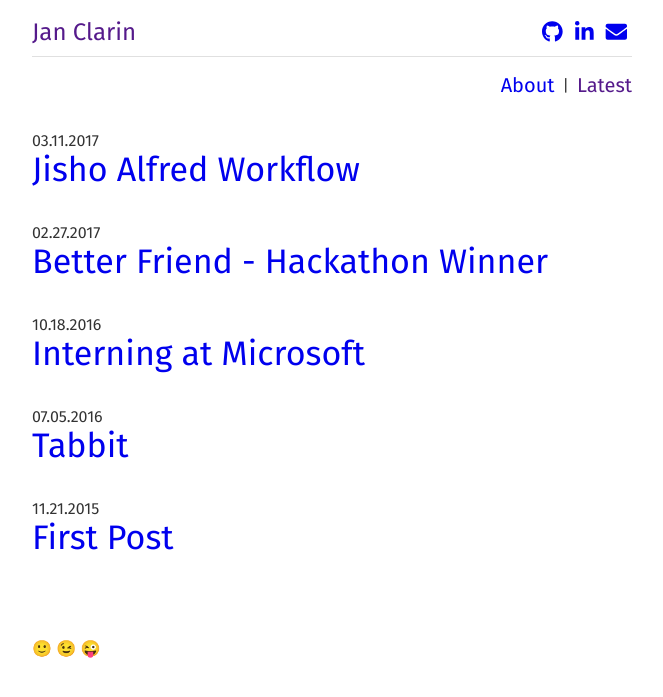
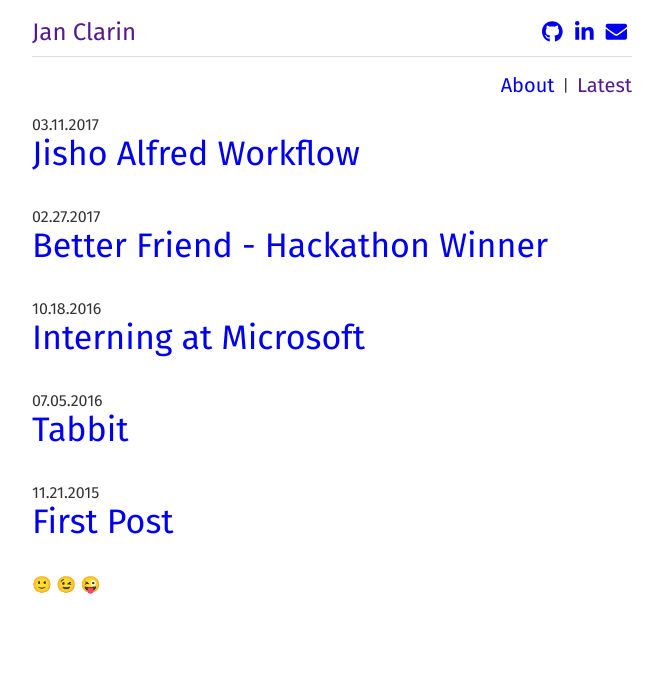
Before and after one commit to janclarin/janclarin.github.io, a Jekyll site: the page built from index.md, in a window 1280 px wide. Shown: the top 697 px of the page, without its empty margins (308-971 px from the left). Built offline with Jekyll 4.4.1, drawn with Linux system fonts in a browser that asks for light colours; nearby versions of some CDN libraries.

Commit message:
Remove padding from post list

```diff
--- a/_sass/partials/_layout.scss
+++ b/_sass/partials/_layout.scss
@@ -77,10 +77,6 @@
   padding: 0 $spacing-unit / 2;
 }
 
-.posts {
-  padding: $spacing-unit 0;
-}
-
 .post {
   margin-bottom: $spacing-unit * 2;
 }
```
